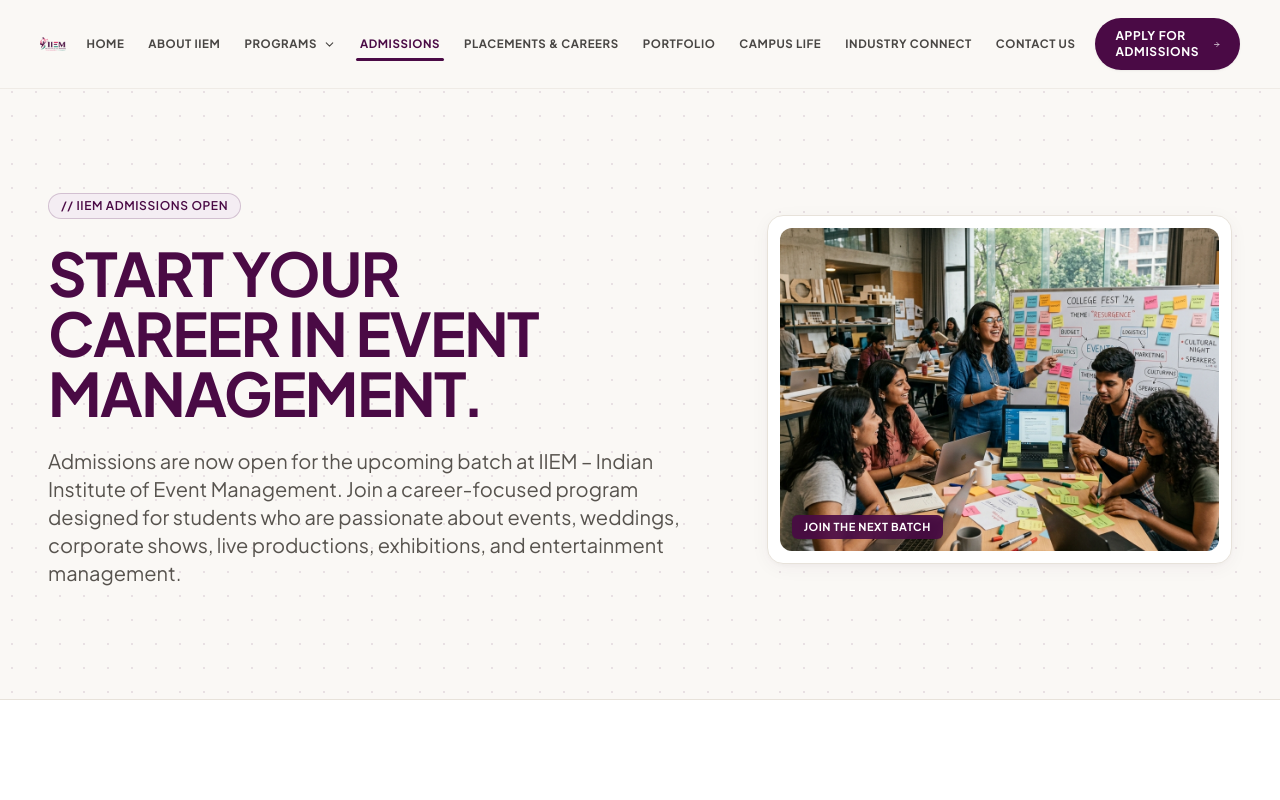
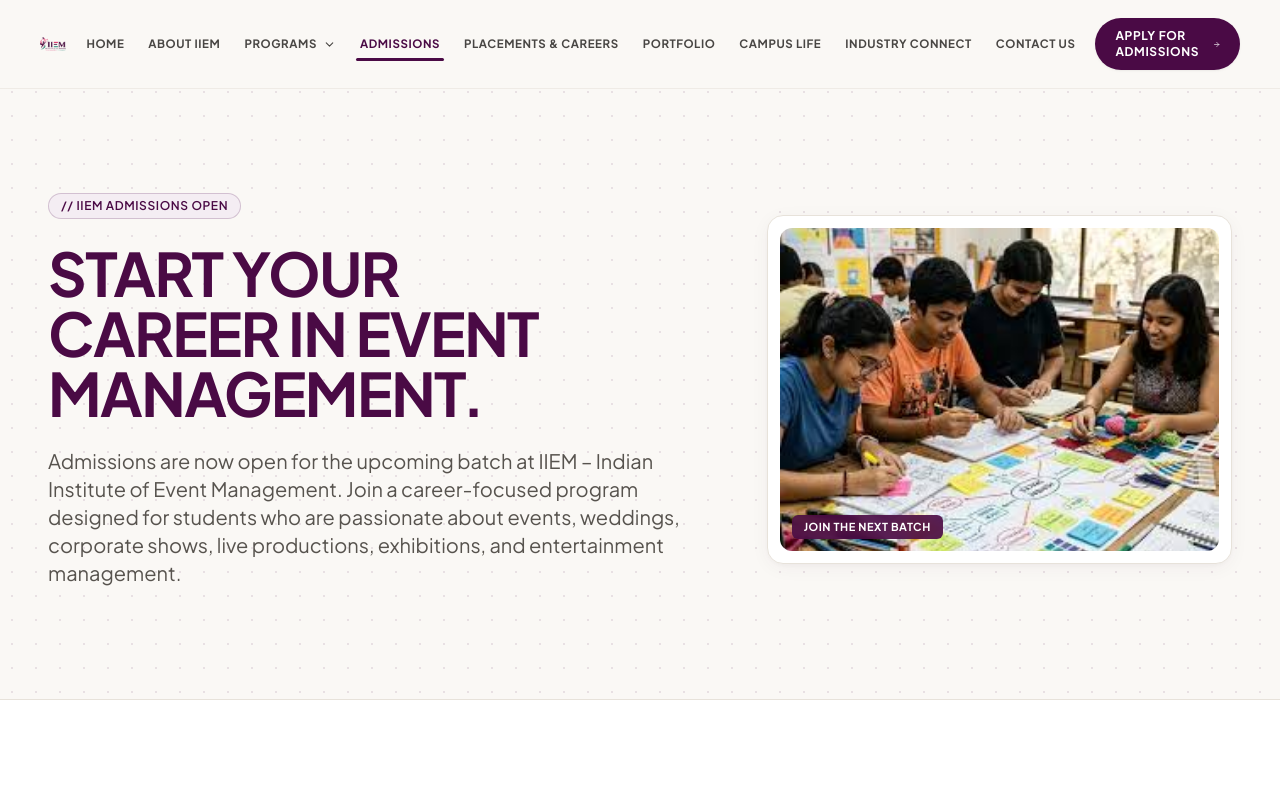
Before and after one commit to rameezwangde/iiem-v2, a React (Vite) app: page /admissions in a window 1280 px wide. Shown: the top 800 px of the page. Built offline with nearby package versions, Linux system fonts and the light colour scheme.

Commit message:
feat: add Admissions page with program details and enrollment workflow

```diff
--- a/src/pages/Admissions.jsx
+++ b/src/pages/Admissions.jsx
@@ -46,7 +46,7 @@
             <div className="relative w-full aspect-[4/3] rounded-2xl overflow-hidden border border-brand-border shadow-card bg-white p-3 group">
               <div className="w-full h-full rounded-xl overflow-hidden relative bg-brand-stone">
                 <img
-                  src="/images/campus_brainstorming.png"
+                  src="/images/join_the_next_batch.jfif"
                   alt="Indian Students at IIEM Admissions"
                   className="w-full h-full object-cover group-hover:scale-105 transition-transform duration-700"
                 />
```
Also changed, not shown: public/images/join_the_next_batch.jfif (renamed from JOIN THE NEXT BATCH.jfif).
